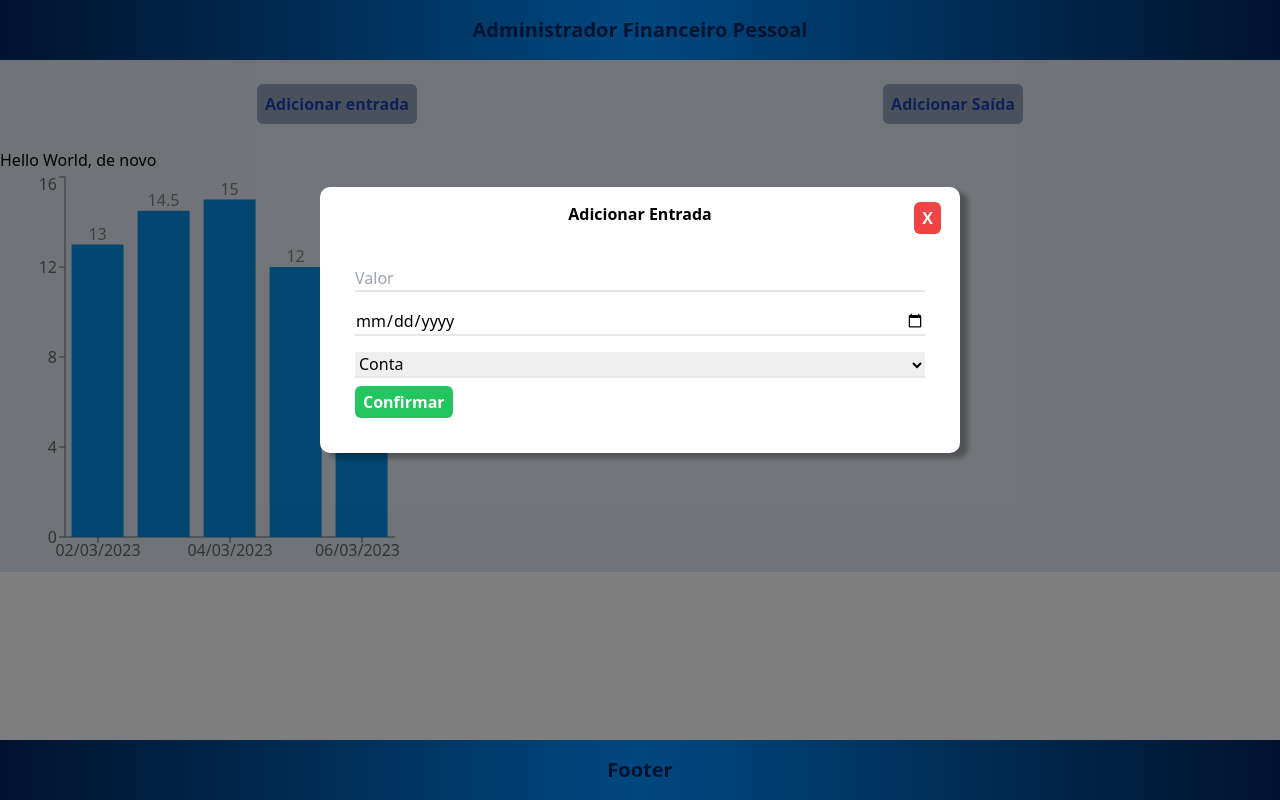
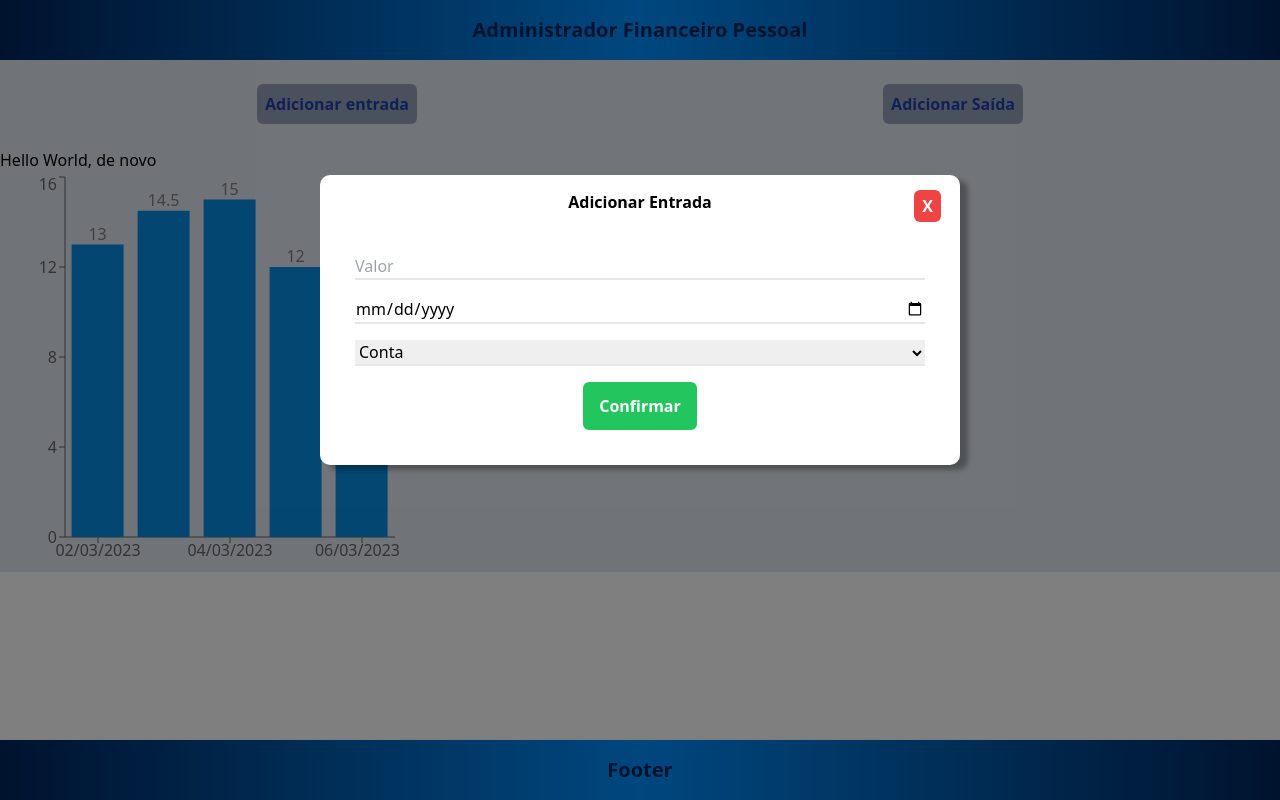
Before and after one commit to RenanJochem98/AdmFinanceiroPessoal, a React (Vite) app in the folder frontend/: page / in a window 1280 px wide. Both pictures are taken after a click on the button "Adicionar entrada". Built offline with nearby package versions, Linux system fonts and the light colour scheme; the HTML template or start-up script is replaced by a standard one.

Commit message:
Altera botoes para receberem parametros padroes de botoes hml

```diff
--- a/frontend/src/Components/Basic/Buttons/CloseButton.tsx
+++ b/frontend/src/Components/Basic/Buttons/CloseButton.tsx
@@ -1,13 +1,15 @@
+import { IDefaultButton } from "../../../types/IDefaultButton"
 import DefaultButton from "./DefaultButton"
 
-interface CloseButtonProps {
-    onClick: () => void
+interface CloseButtonProps extends IDefaultButton {
 }
 
-export default function CloseButton( {onClick}: CloseButtonProps ) {
+export default function CloseButton( {...rest}: CloseButtonProps ) {
 
     return (
-        <DefaultButton text="Fechar" color="bg-red-500 hover:bg-red-800 text-white"
-        onClick={onClick}/>
+        <DefaultButton
+            {...rest}
+            text="Fechar"
+            className="bg-red-500 hover:bg-red-800 text-white" />
     )
 }
--- a/frontend/src/Components/Basic/Buttons/ConfirmButton.tsx
+++ b/frontend/src/Components/Basic/Buttons/ConfirmButton.tsx
@@ -1,13 +1,17 @@
+import { IDefaultButton } from "../../../types/IDefaultButton"
 import DefaultButton from "./DefaultButton"
 
-interface ConfirmButtonProps {
-    onClick: () => void
+interface ConfirmButtonProps extends IDefaultButton {
+
 }
 
-export default function ConfirmButton( {onClick}: ConfirmButtonProps ) {
+export default function ConfirmButton( {...rest}: ConfirmButtonProps ) {
 
     return (
-        <DefaultButton text="Confirmar" color="bg-green-500 hover:bg-green-800 text-white"
-        onClick={onClick}/>
+        <DefaultButton
+            {...rest}
+            text="Confirmar"
+            className={"bg-green-500 hover:bg-green-800 text-white px-4 py-3 " + rest.className}
+        />
     )
 }
--- a/frontend/src/Components/Basic/Buttons/DefaultButton.tsx
+++ b/frontend/src/Components/Basic/Buttons/DefaultButton.tsx
@@ -1,21 +1,24 @@
 
-interface DefaultButtonProps {
-    text: string,
-    color?: string,
-    onClick: () => void
-}
+// interface DefaultButtonProps {
+//     text: string,
+//     color?: string,
+//     onClick: () => void
+// }
 
-export default function DefaultButton( {text, color, onClick}: DefaultButtonProps ) {
-    const defaultColor = color == null
+import { IDefaultButton } from "../../../types/IDefaultButton"
+
+export default function DefaultButton( { ...rest}: IDefaultButton ) {
+    const defaultClassName = rest.className == null
                             ? 'text-blue-800 bg-slate-400 hover:bg-gray-600 hover:text-blue-400'
-                            : color
+                            : rest.className
+
     return (
         <>
             <button
+                {...rest}
                 type="button"
-                className= {'mx-auto font-bold  px-2 py-1 rounded-md ' + defaultColor}
-                onClick={onClick} >
-                    {text}
+                className= {'mx-auto font-bold  px-2 py-1 rounded-md ' + defaultClassName} >
+                    {rest.text}
             </button>
         </>
 
--- a/frontend/src/Components/Basic/Buttons/X_CloseButton.tsx
+++ b/frontend/src/Components/Basic/Buttons/X_CloseButton.tsx
@@ -1,16 +1,16 @@
+import { IDefaultButton } from "../../../types/IDefaultButton"
 import DefaultButton from "./DefaultButton"
 
-interface CloseButtonProps {
-    onClick: () => void
+interface CloseButtonProps extends IDefaultButton {
 }
 
-export default function X_CloseButton( {onClick}: CloseButtonProps ) {
+export default function X_CloseButton( {...rest}: CloseButtonProps ) {
 
     return (
         <DefaultButton
+            {...rest}
             text="X"
-            color="bg-red-500 hover:bg-red-800 text-white absolute right-1 top-0"
-            onClick={onClick}
+            className="bg-red-500 hover:bg-red-800 text-white absolute right-1 top-0"
         />
     )
 }
--- a/frontend/src/Components/Forms/ProfitForm.tsx
+++ b/frontend/src/Components/Forms/ProfitForm.tsx
@@ -5,7 +5,7 @@ import Select from "../Basic/Select";
 
 export default function ProfitForm(){
     return (
-        <div className="flex items-center p-5">
+        <div className="flex flex-col p-5 items-center text-center">
                     {/* <div className="text-center">Terste</div> */}
                     <form>
                         <InputNumber placeholder="Valor"/>
@@ -16,7 +16,7 @@ export default function ProfitForm(){
                             {text: "BTG Banco", value: 3},
                             {text: "BTG Corretora", value: 4},
                         ]}/>
-                        <ConfirmButton onClick={() =>console.log("Click")} />
+                        <ConfirmButton className="mt-2 justify-center" onClick={() =>alert("Click")} />
                     </form>
                 </div>
     )
--- /dev/null
+++ b/frontend/src/types/IDefaultButton.ts
@@ -0,0 +1,6 @@
+
+
+export interface IDefaultButton extends React.ButtonHTMLAttributes<HTMLButtonElement>{
+    color?: string,
+    text?: string
+}
```
